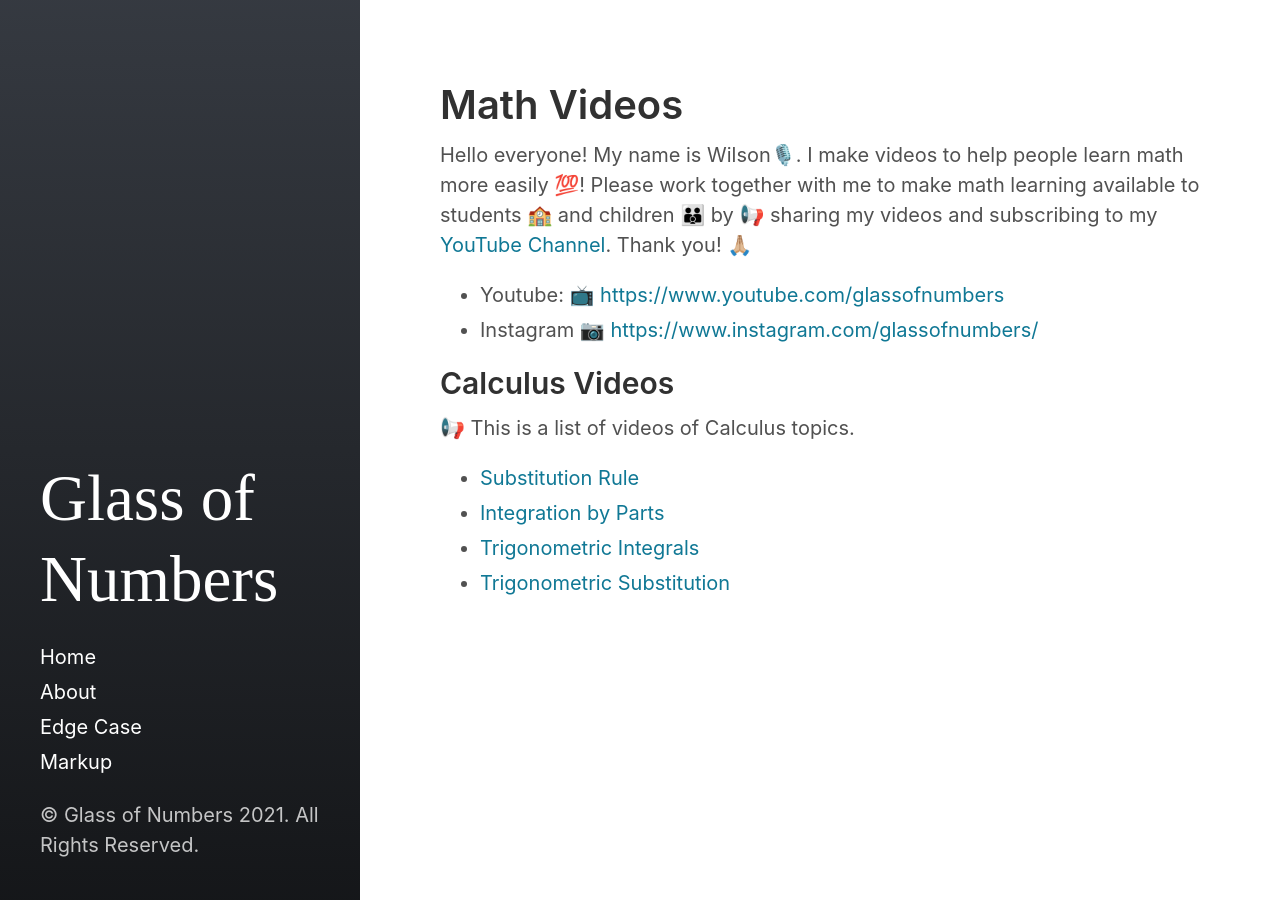
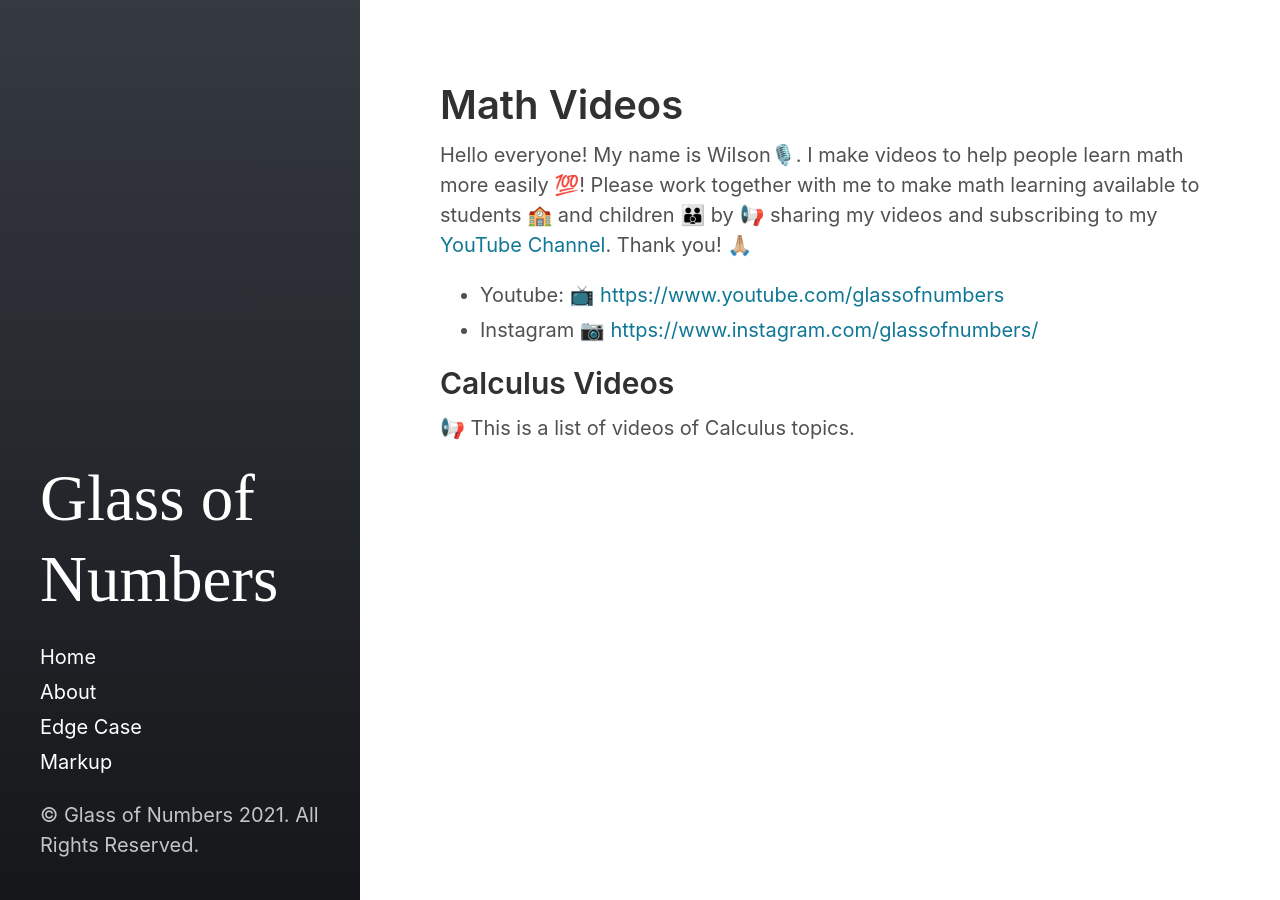
Before and after one commit to mokcak/mokcak.github.io, a Jekyll site: the page built from _posts/2021-01-13-math-videos.md, in a window 1280 px wide. Built offline with Jekyll 4.4.1, drawn with Linux system fonts in a browser that asks for light colours.

Commit message:
Update 2021-01-13-math-videos.md

```diff
--- a/_posts/2021-01-13-math-videos.md
+++ b/_posts/2021-01-13-math-videos.md
@@ -14,8 +14,3 @@ Hello everyone! My name is Wilson🎙️. I make videos to help people learn mat
 ## Calculus Videos
 
 📢 This is a list of videos of Calculus topics.
-
-- <a href="https://www.notion.so/glassofnumbers/The-Substitution-Rule-532a13b008ad4cb0bb4e149a514ecc11" target="_blank">Substitution Rule</a>
-- <a href="https://www.notion.so/glassofnumbers/Integration-by-Parts-7bd678eb5afe49018f0e31d32a3bad92" target="_blank">Integration by Parts</a>
-- <a href="https://www.notion.so/glassofnumbers/Trigonometric-Integrals-0c5922c673a34704bdec11ab8dbfb9fd" target="_blank">Trigonometric Integrals</a>
-- <a href="https://www.notion.so/glassofnumbers/Trigonometric-Substitution-df546cbe35764fd0b395524d98b4df4f" target="_blank">Trigonometric Substitution</a>
```
